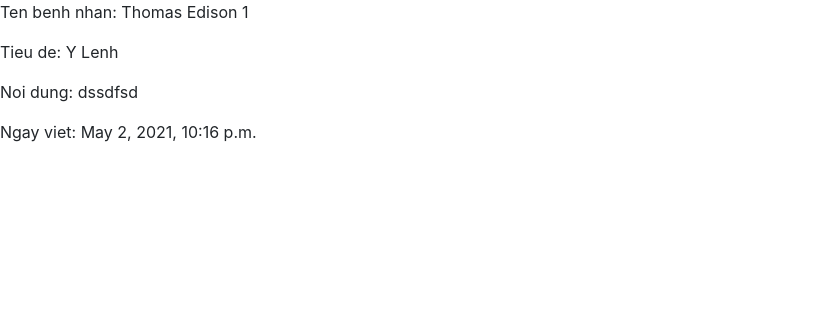
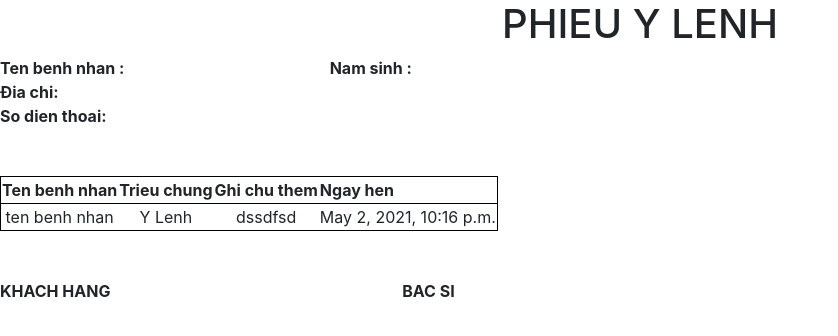
Before and after one commit to trinhanh268/hethongquanlyylenh, a Django app: template hethongquanlyylenh/ylenh/templates/ylenh/ylenh_detail.html in a window 1280 px wide. Shown: the top 336 px of the page, without its empty margins (0-838 px from the left). Run offline with Django 3.2, Linux system fonts and the light colour scheme; the template is opened without the code that fills it: values that come from a table or form of the project are taken from there, others are empty; data comes from the database, SQL or seed files in the repository; some libraries are stand-ins or nearby versions.

Commit message:
add style pdf

```diff
--- a/hethongquanlyylenh/ylenh/templates/ylenh/ylenh_detail.html
+++ b/hethongquanlyylenh/ylenh/templates/ylenh/ylenh_detail.html
@@ -5,8 +5,42 @@ Phiếu y lệnh
 {% endblock %}
 
 {% block content %}
-    <p>Ten benh nhan: {{ylenh.patient}}</p>
-    <p>Tieu de: {{ylenh.title}}</p>
-    <p>Noi dung: {{ylenh.content}}</p>
-    <p>Ngay viet: {{ylenh.day_start}}</p>
+    <div style="font-size: 16px">
+        <h1 style="text-align: center"> PHIEU Y LENH</h1>
+        <div>
+            <strong>Ten benh nhan : &nbsp; &nbsp; &nbsp; &nbsp; &nbsp; &nbsp; &nbsp;&nbsp; &nbsp; &nbsp; &nbsp; &nbsp; &nbsp; &nbsp;&nbsp; &nbsp; &nbsp; &nbsp; &nbsp; &nbsp; &nbsp;&nbsp; &nbsp; &nbsp; &nbsp; &nbsp; &nbsp; &nbsp;</strong>
+            <strong>Nam sinh : </strong>
+        </div>
+        <div> <strong>Đia chi: </strong></div>
+        <div> <strong>So dien thoai: </strong>
+        </div>
+        <br>
+        <br>
+        <table>
+            <tr style="border: 1px solid black;">
+                <th style="padding: 1">Ten benh nhan</th>
+                <th>Trieu chung</th>
+                <th>Ghi chu them</th>
+                <th>Ngay hen</th>
+            </tr>
+            <tr style="margin-top: 10px;border: 1px solid black;">
+                <td style="text-align: center; padding: 1"> ten benh nhan</td>
+                <td style="text-align: center">{{ylenh.title}}</td>
+                <td style="text-align: center">{{ylenh.content}}</td>
+                <td style="text-align: center">{{ylenh.day_start}}</td>
+            </tr>
+
+        </table><br><br>
+        <div>
+            <strong>
+                KHACH HANG &nbsp; &nbsp; &nbsp; &nbsp; &nbsp; &nbsp; &nbsp;&nbsp; &nbsp; &nbsp; &nbsp; &nbsp; &nbsp; &nbsp;&nbsp; &nbsp; &nbsp; &nbsp; &nbsp; &nbsp; &nbsp;&nbsp; &nbsp; &nbsp; &nbsp; &nbsp; &nbsp; &nbsp;&nbsp; &nbsp; &nbsp; &nbsp; &nbsp; &nbsp;&nbsp;&nbsp; &nbsp; &nbsp; &nbsp; &nbsp; &nbsp;
+            </strong>
+            <strong>
+               BAC SI
+            </strong>
+        </div>
+
+
+    </div>
+
 {% endblock %}
```
